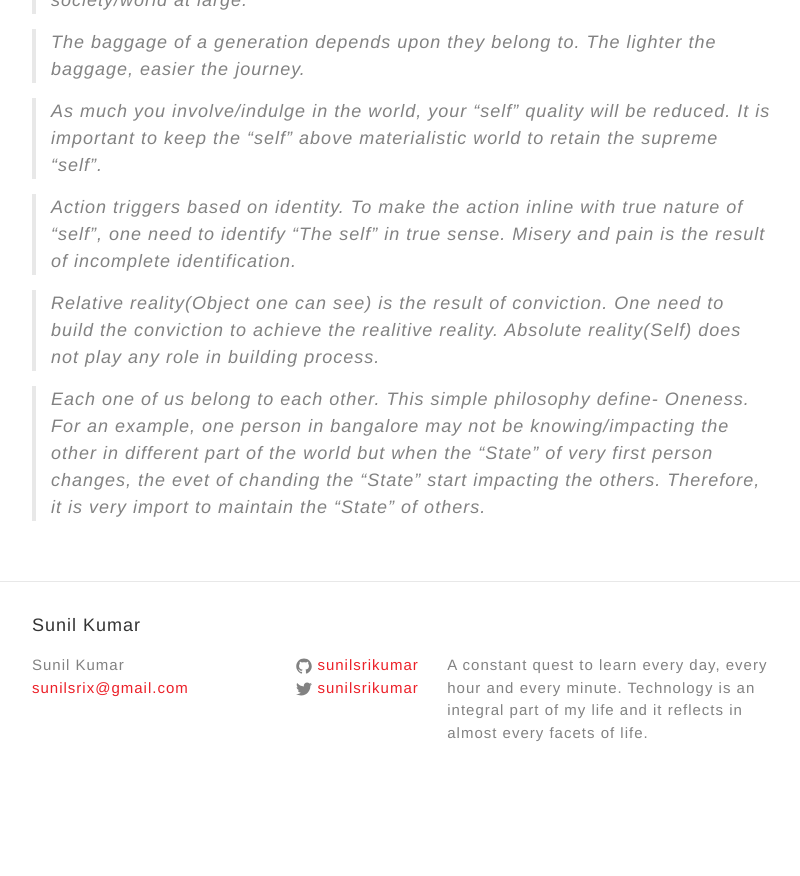
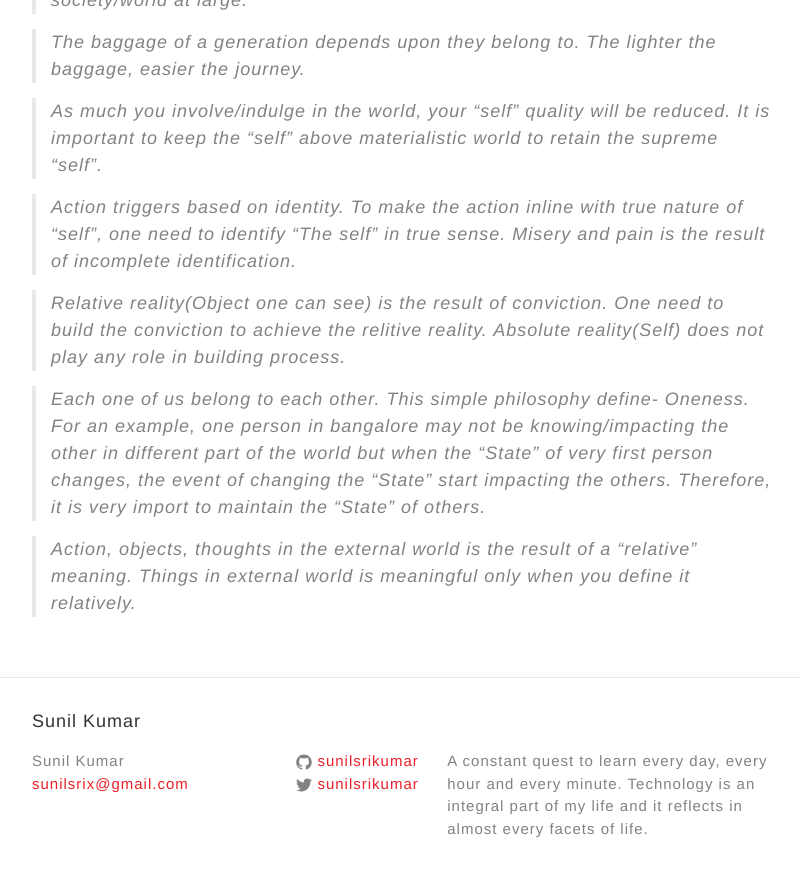
Before and after one commit to sunilsrikumar/sunilsrikumar.github.io, a Jekyll site: the page built from quotes.md, in a window 1280 px wide and 900 px high, scrolled down 1848 px. Shown: the top 876 px of the window, without its empty margins (238-1038 px from the left). Built offline with Jekyll 4.4.1, drawn with Linux system fonts in a browser that asks for light colours; before the commit the page ends 2652 px from its top, so only the background shows below that.

Commit message:
[Update]Quote

```diff
--- a/quotes.md
+++ b/quotes.md
@@ -58,6 +58,8 @@ Human must follow the instruction from highest layer i.e Intellect.
 
 > Action triggers based on identity. To make the action inline with true nature of "self", one need to identify "The self" in true sense. Misery and pain is the result of incomplete identification.
 
-> Relative reality(Object one can see) is the result of conviction. One need to build the conviction to achieve the realitive reality. Absolute reality(Self) does not play any role in building process.
+> Relative reality(Object one can see) is the result of conviction. One need to build the conviction to achieve the relitive reality. Absolute reality(Self) does not play any role in building process.
 
-> Each one of us belong to each other. This simple philosophy define- Oneness. For an example, one person in bangalore may not be knowing/impacting the other in different part of the world but when the "State" of very first person changes, the evet of chanding the "State" start impacting the others. Therefore, it is very import to maintain the "State" of others.
+> Each one of us belong to each other. This simple philosophy define- Oneness. For an example, one person in bangalore may not be knowing/impacting the other in different part of the world but when the "State" of very first person changes, the event of changing the "State" start impacting the others. Therefore, it is very import to maintain the "State" of others.
+
+> Action, objects, thoughts in the external world is the result of a "relative" meaning. Things in external world is meaningful only when you define it relatively.
```
